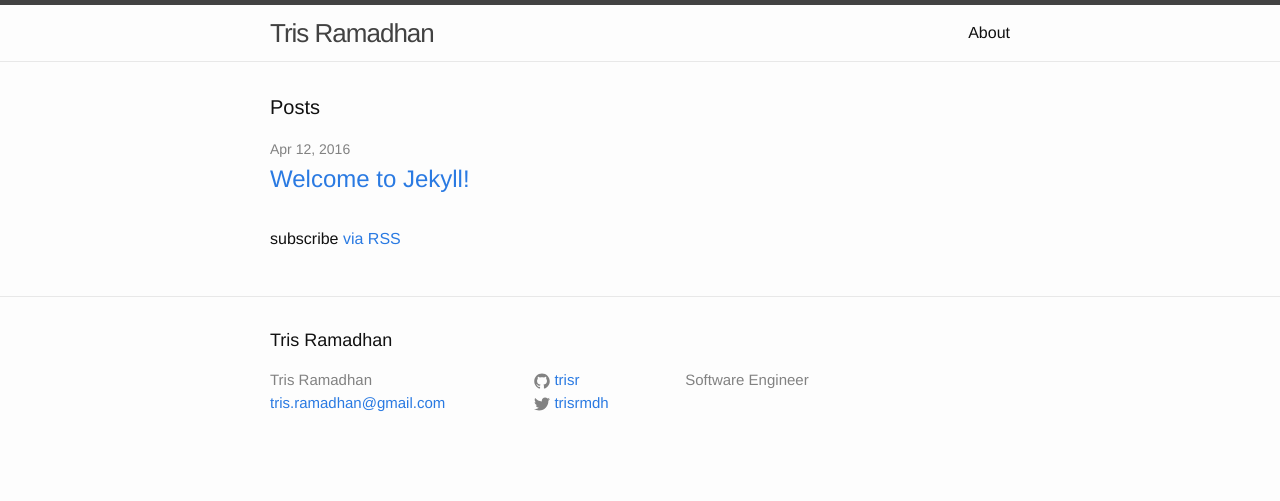
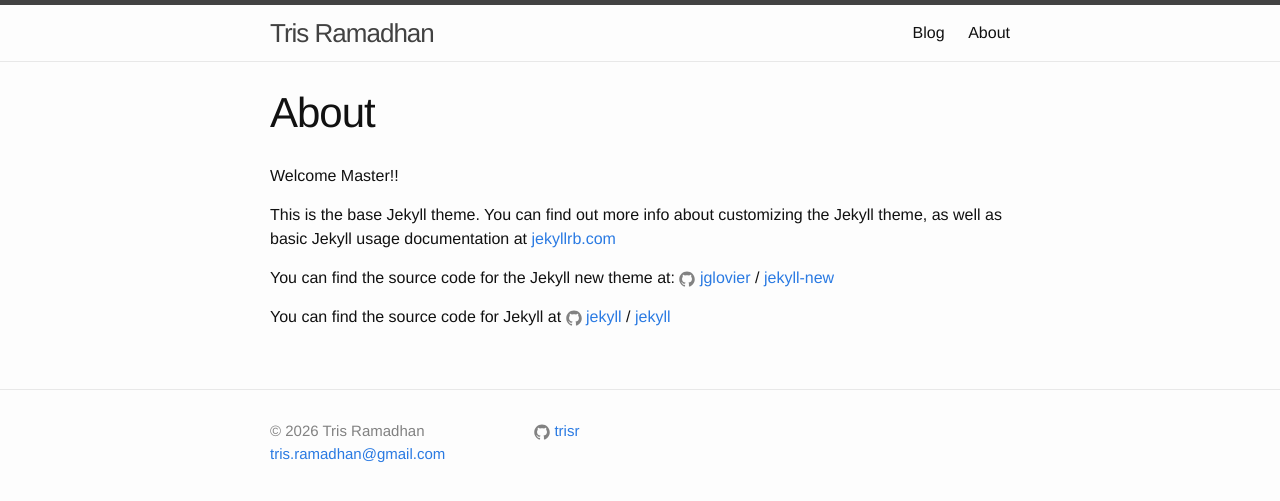
Before and after one commit to trisr/trisr.github.io, a Jekyll site: the page built from index.md, in a window 1280 px wide. Shown: the top 501 px of the page. Built offline with Jekyll 4.4.1, drawn with Linux system fonts in a browser that asks for light colours.

Commit message:
feat: awakening

```diff
--- a/Gemfile
+++ b/Gemfile
@@ -4,4 +4,7 @@ source "https://rubygems.org"
 
 # gem "rails"
 # gem "jekyll"
-gem "github-pages", "~> 219", group: :jekyll_plugins
+gem "github-pages", "~> 232", group: :jekyll_plugins
+gem "csv"
+gem "base64"
+gem "bigdecimal"
--- a/_config.yml
+++ b/_config.yml
@@ -8,11 +8,11 @@
 # Site settings
 title: Tris Ramadhan
 email: tris.ramadhan@gmail.com
-description: > # this means to ignore newlines until "baseurl:"
-  Software Engineer
+# description: > # this means to ignore newlines until "baseurl:"
+#  Software Engineer
 baseurl: "" # the subpath of your site, e.g. /blog
 url: "trisr.github.com" # the base hostname & protocol for your site
-twitter_username: trisrmdh
+# twitter_username: trisrmdh
 github_username:  trisr
 
 # Build settings
--- a/_includes/footer.html
+++ b/_includes/footer.html
@@ -2,12 +2,12 @@
 
   <div class="wrapper">
 
-    <h2 class="footer-heading">{{ site.title }}</h2>
+    <!-- <h2 class="footer-heading">{{ site.title }}</h2> -->
 
     <div class="footer-col-wrapper">
       <div class="footer-col footer-col-1">
         <ul class="contact-list">
-          <li>{{ site.title }}</li>
+          <li>&copy; {{ 'now' | date: "%Y" }} {{ site.title }}</li>
           <li><a href="mailto:{{ site.email }}">{{ site.email }}</a></li>
         </ul>
       </div>
--- a/index.html
+++ b/blog.html
@@ -1,5 +1,7 @@
 ---
 layout: default
+title: Blog
+permalink: /blog/
 ---
 
 <div class="home">
--- a/about.md
+++ b/index.md
@@ -1,12 +1,11 @@
 ---
 layout: page
 title: About
-permalink: /about/
 ---
 
 Welcome Master!!
 
-This is the base Jekyll theme. You can find out more info about customizing your Jekyll theme, as well as basic Jekyll usage documentation at [jekyllrb.com](http://jekyllrb.com/)
+This is the base Jekyll theme. You can find out more info about customizing the Jekyll theme, as well as basic Jekyll usage documentation at [jekyllrb.com](http://jekyllrb.com/)
 
 You can find the source code for the Jekyll new theme at:
 {% include icon-github.html username="jglovier" %} /
```
Also changed, not shown: Gemfile.lock.
